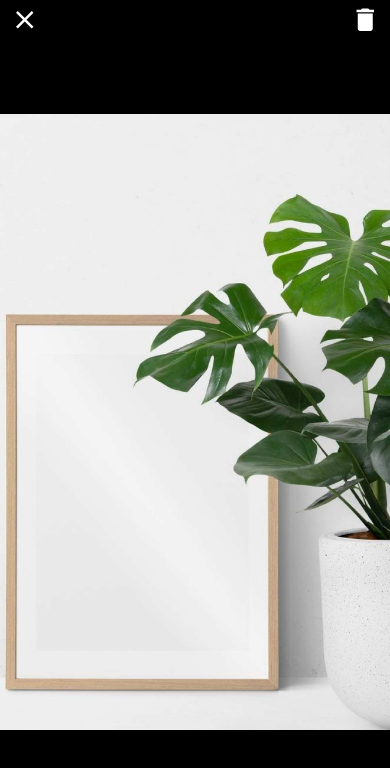
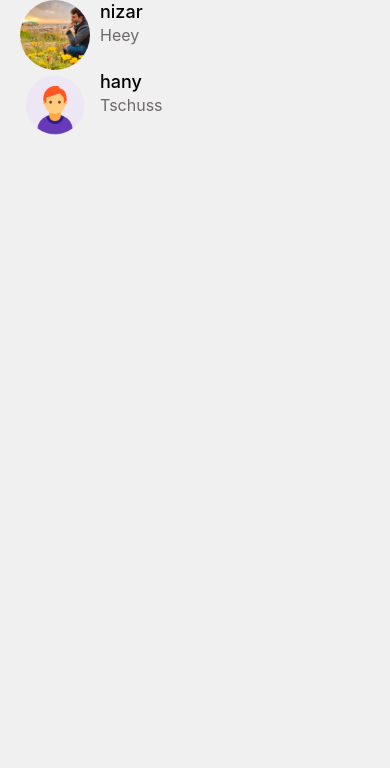
Before and after one commit to Nizar7zak/DoneWithIt, a React Native app: screen / in a window 390 px wide. Shown: the top 768 px of the page. Built offline with nearby package versions, Linux system fonts and the light colour scheme.

Commit message:
messages Screen

```diff
--- a/App.js
+++ b/App.js
@@ -1,13 +1,14 @@
 import { StatusBar as StatusBarExpo } from "expo-status-bar";
 import { Platform, SafeAreaView, StyleSheet, StatusBar } from "react-native";
 import colors from "./app/config/colors";
-import ImageView from "./app/screens/ImageView";
+import Messages from "./app/screens/Messages";
+
 
 export default function App() {
   return (
     <SafeAreaView style={styles.container}>
-      <ImageView />
 
+<Messages />
       <StatusBarExpo style="auto" />
     </SafeAreaView>
   );
@@ -17,8 +18,6 @@ const styles = StyleSheet.create({
   container: {
     flex: 1,
     paddingTop: Platform.OS === "android" ? StatusBar.currentHeight : 0,
-    justifyContent: "center",
-    alignItems: "center",
     backgroundColor: colors.grey,
   },
 });
--- /dev/null
+++ b/app/screens/Messages.js
@@ -0,0 +1,34 @@
+import { FlatList } from "react-native";
+import { ListItem } from "../components/ListItem";
+const messages = [
+  {
+    id: 1,
+    title: "nizar",
+    description: "Heey",
+    image: require("../assets/user1.jpg"),
+  },
+  {
+    id: 2,
+    title: "hany",
+    description: "Tschuss",
+    image: require("../assets/user2.png"),
+  },
+];
+
+const Messages = () => {
+  return (
+    <FlatList
+      data={messages}
+      keyExtractor={(message) => message.id.toString()}
+      renderItem={({ item }) => (
+        <ListItem
+          title={item.title}
+          subTitle={item.description}
+          imagePath={item.image}
+        />
+      )}
+    />
+  );
+};
+
+export default Messages;
```
Also changed, not shown: app/assets/user2.png (added).
